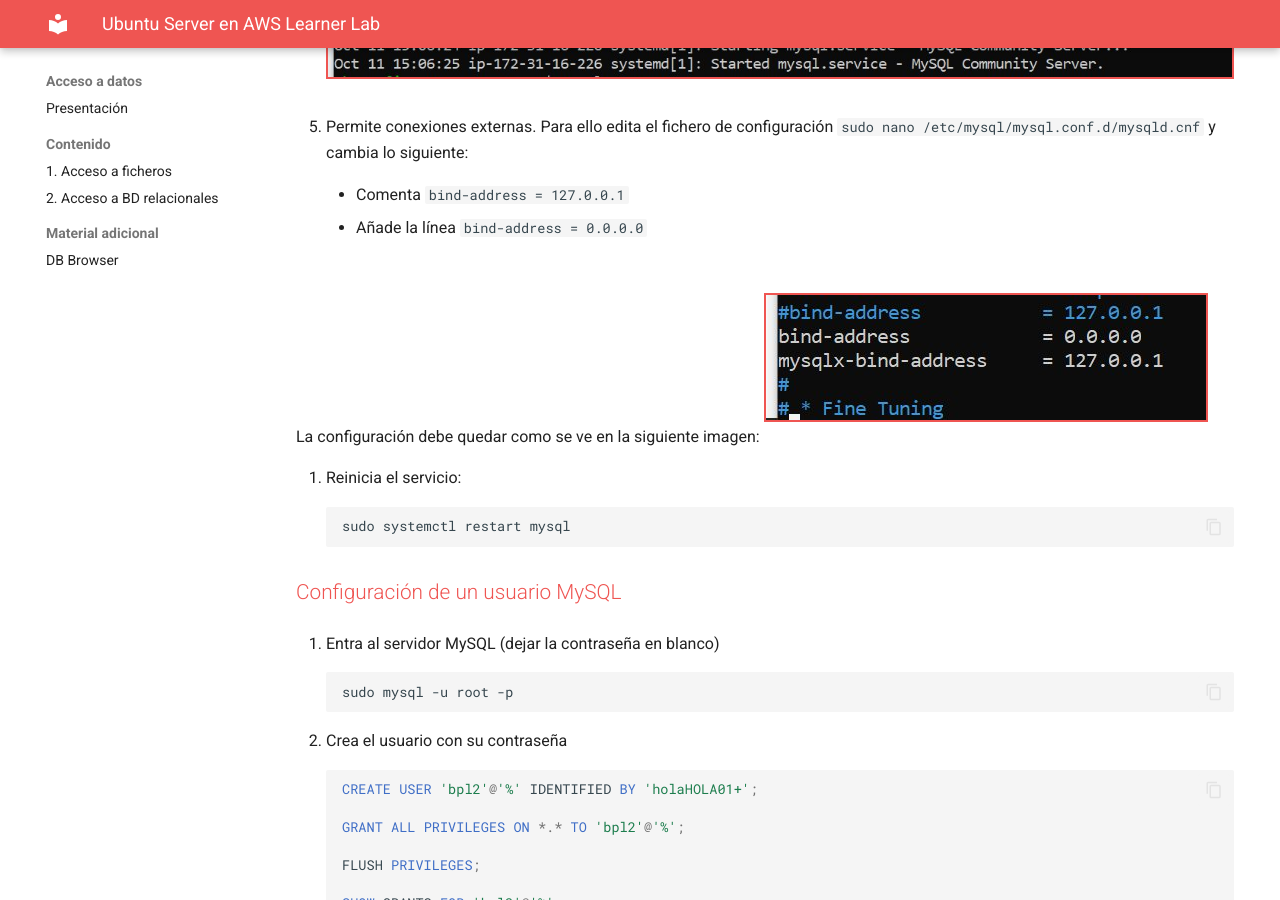
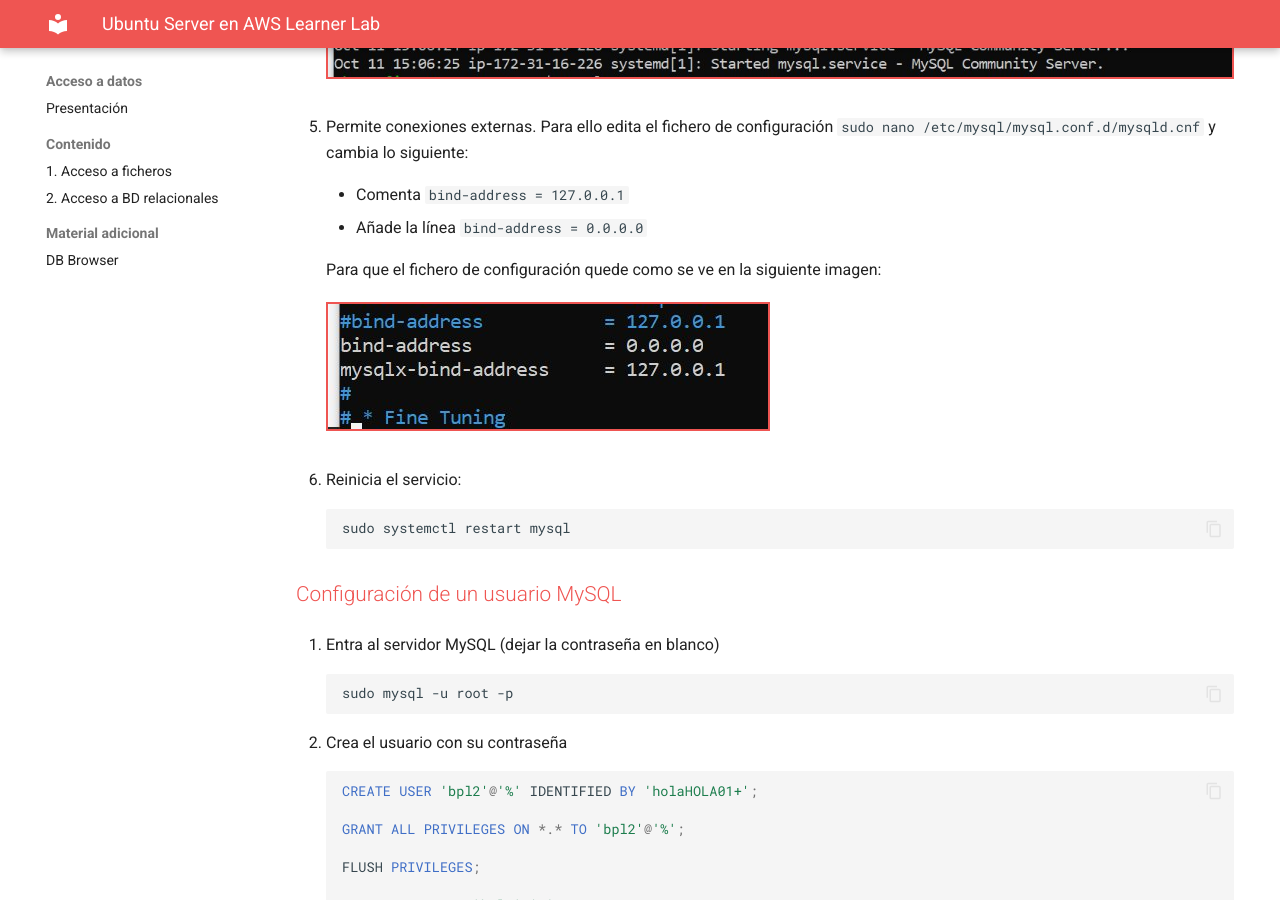
Before and after one commit to bpaterna/acceso_datos, an MkDocs documentation site: the page built from docs/AWSlab.md, in a window 1280 px wide and 900 px high, scrolled down 10991 px. Built offline with MkDocs 1.6.1 and Material for MkDocs 9.7.7, drawn with Linux system fonts in a browser that asks for light colours; some of the changed text lies outside the part shown.

Commit message:
Update AWSlab.md

````diff
--- a/docs/AWSlab.md
+++ b/docs/AWSlab.md
@@ -96,10 +96,8 @@ A continuación se describen los pasos para crear un servidor Ubuntu en un labor
     - Añade la línea `bind-address = 0.0.0.0`
 
 
-
-
-La configuración debe quedar como se ve en la siguiente imagen:
-![Imagen 18](img/AWS/imagen_018.jpg)
+    Para que el fichero de configuración quede como se ve en la siguiente imagen:
+    ![Imagen 18](img/AWS/imagen_018.jpg)
 
 
 
@@ -107,7 +105,6 @@ La configuración debe quedar como se ve en la siguiente imagen:
     ```bash
     sudo systemctl restart mysql
     ```
-
 
 
 <span class="mi_h3">Configuración de un usuario MySQL</span>
@@ -151,6 +148,7 @@ sudo ufw allow 3306
     ![Imagen 25](img/AWS/imagen_025.jpg)
 
 
+4. Prueba a conectar a tu base de datos.
 
 <!--
 ### ss -tulnp | grep 3306
````
